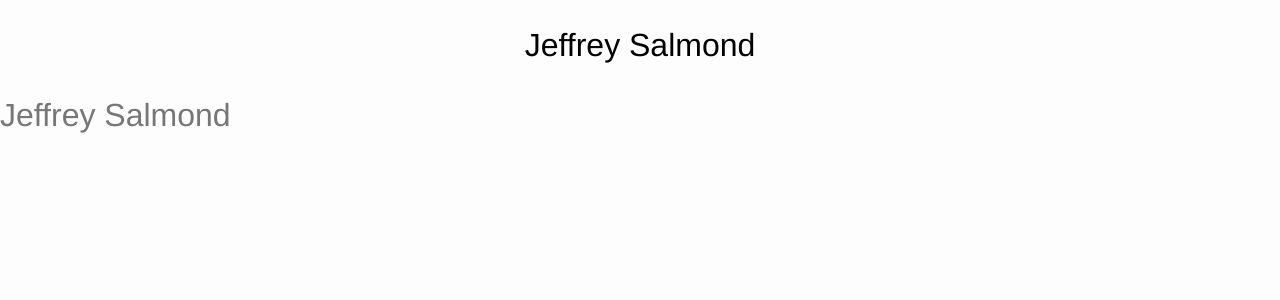
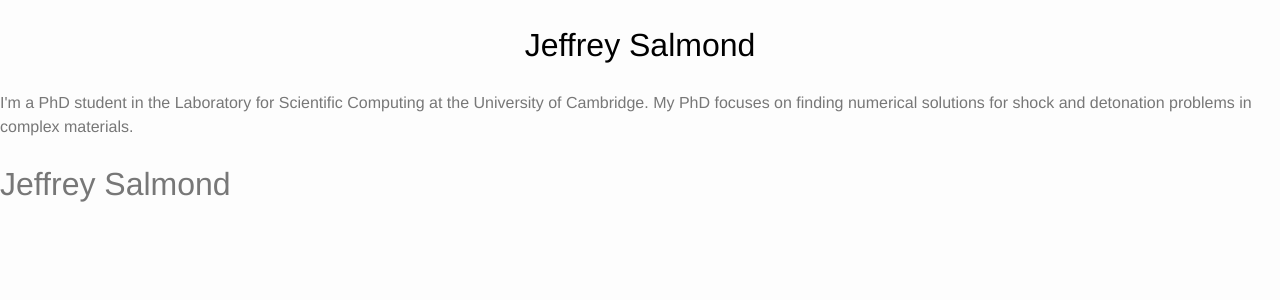
Before and after one commit to mjArcher/mjArcher.github.io, a Jekyll site: the page built from index.html, in a window 1280 px wide. Shown: the top 300 px of the page. Built offline with Jekyll 4.4.1, drawn with Linux system fonts in a browser that asks for light colours.

Commit message:
add text to index page

```diff
--- a/index.html
+++ b/index.html
@@ -6,6 +6,9 @@ layout: default
   <h1>Jeffrey Salmond</h1>
 </header>
 
+<p>
+  I'm a PhD student in the Laboratory for Scientific Computing at the University of Cambridge. My PhD focuses on finding numerical solutions for shock and detonation problems in complex materials.
+</p>
 
 
 <div class="home">
```
